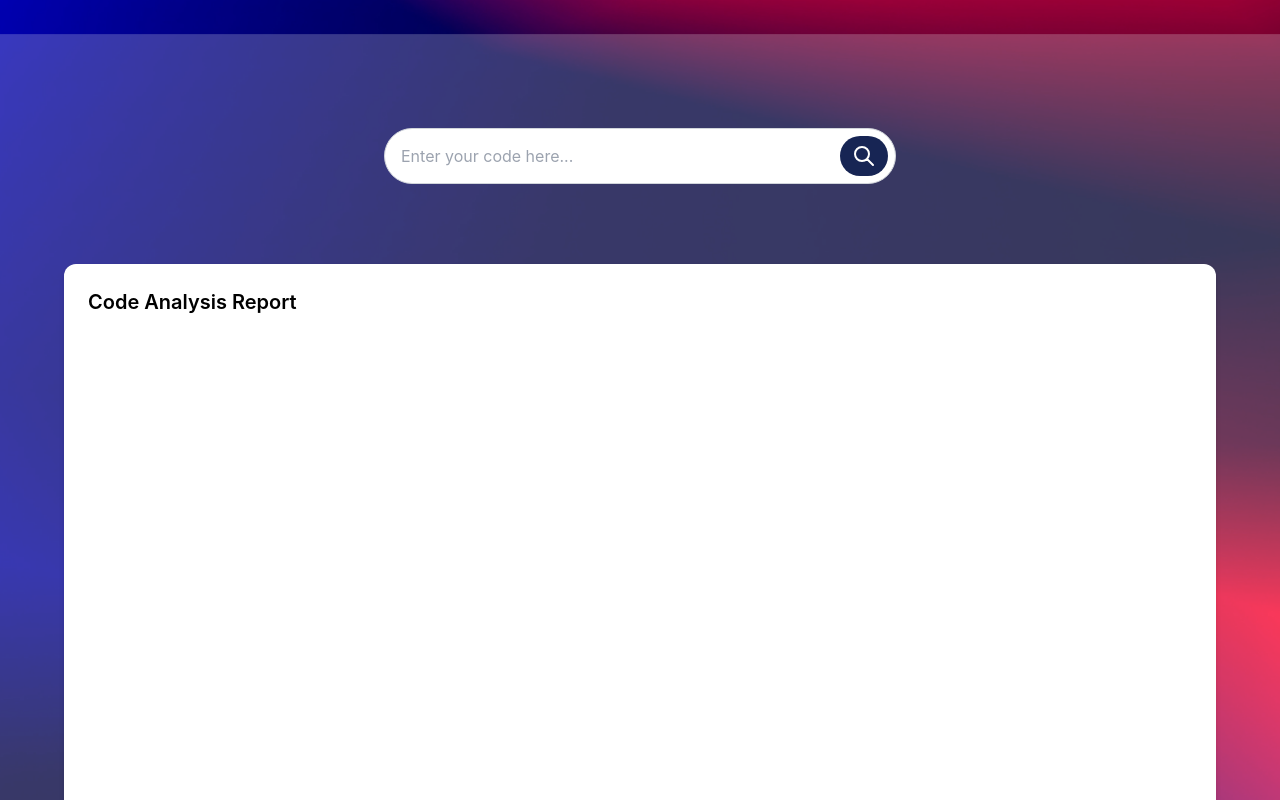
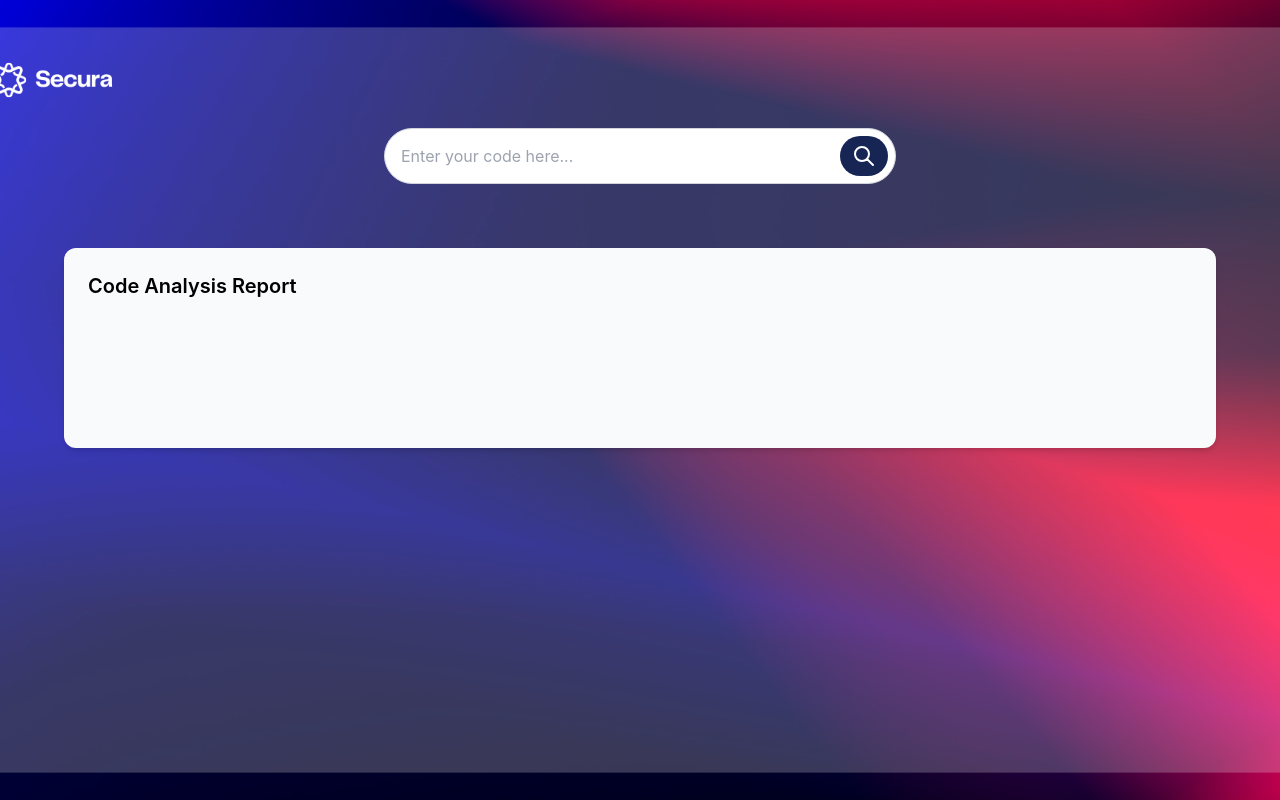
Before and after one commit to arhaankk/Secura, a React (Create React App) app in the folder frontend/: page /main in a window 1280 px wide. Shown: the top 800 px of the page. Built offline with nearby package versions, Linux system fonts and the light colour scheme.

Commit message:
added documentations

```diff
--- a/frontend/src/components/OutputCard.jsx
+++ b/frontend/src/components/OutputCard.jsx
@@ -1,10 +1,12 @@
 import React from "react";
 
 const OutputCard = ({ output }) => {
-  // Define a fixed height for the card.
-  const cardClasses =
-    "bg-white text-black p-6 rounded-xl shadow-md w-full h-[700px] overflow-y-auto";
+  // Determine the card height based on whether output exists.
+  const cardHeight = output ? "h-[700px]" : "h-[200px]";
+  // Include transition classes for a smooth height change
+  const cardClasses = `bg-gray-50 text-black p-6 rounded-xl shadow-md w-full ${cardHeight} overflow-y-auto transition-all duration-500`;
 
+  // If output is not yet available, show the small card without additional content.
   if (!output) {
     return (
       <div className={cardClasses}>
@@ -13,7 +15,7 @@ const OutputCard = ({ output }) => {
     );
   }
 
-  // If the output is an object, format each section nicely.
+  // When output is available and is an object, display its structured content.
   if (typeof output === "object") {
     const { cwe, error, fix, explanation } = output;
     return (
@@ -54,7 +56,7 @@ const OutputCard = ({ output }) => {
     );
   }
 
-  // Fallback: if output is not an object, display it as plain text.
+  // Fallback: Display output as plain text.
   return (
     <div className={cardClasses}>
       <h2 className="text-xl font-semibold mb-2">AI Output</h2>
--- a/frontend/src/main.jsx
+++ b/frontend/src/main.jsx
@@ -55,7 +55,7 @@ const Main = () => {
         </div>
 
         {/* Output Area (placed lower with extra margin-top) */}
-        <div className="w-full max-w-6xl mt-20">
+        <div className="w-full max-w-6xl mt-16">
           <OutputCard output={output} />
         </div>
       </div>
```
Also changed, not shown: 2 other files (tests, documents, lock files or other folders).
